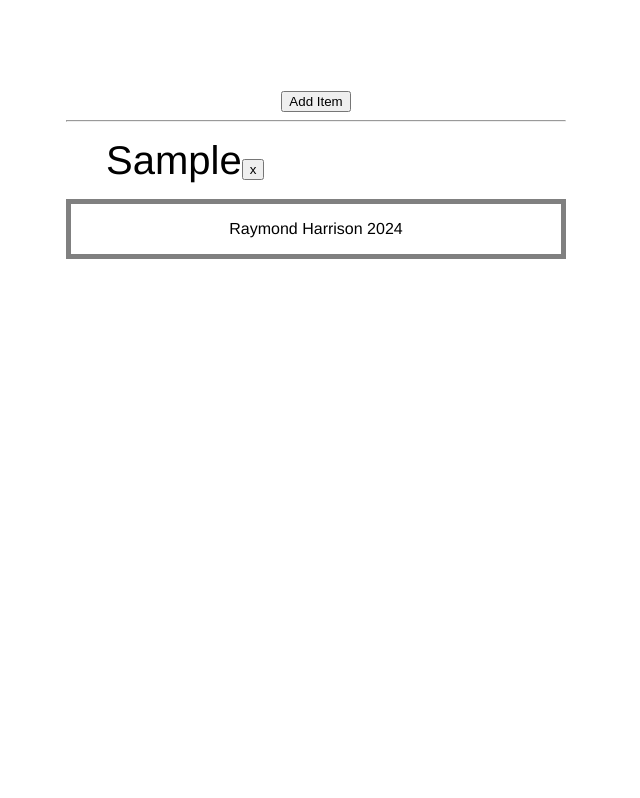
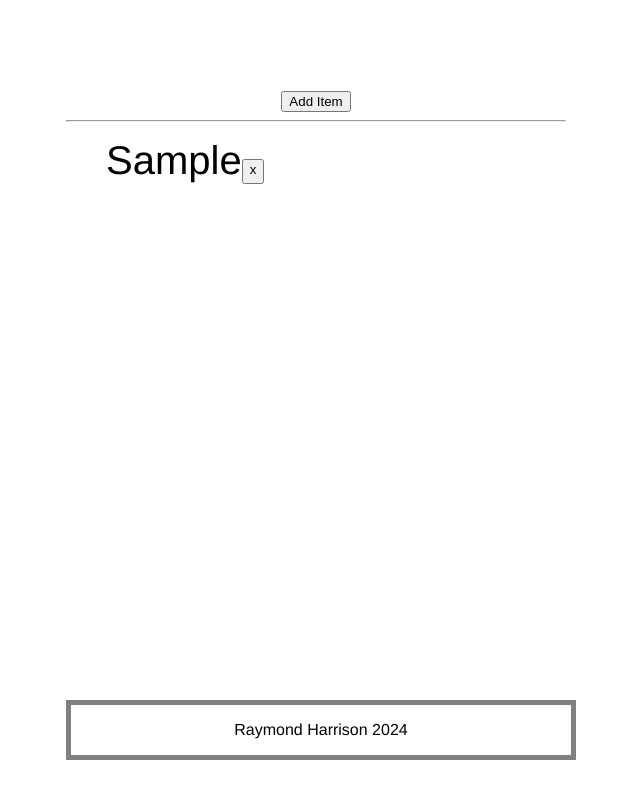
Before and after one commit to Neomonkey1/JavaScript_Projects_1, a plain HTML site: page todo_app/index.html in a window 1280 px wide. Both pictures are taken after typing "Sample" into the empty fields and a click on the button "Add Item". Shown: the whole page, without its empty margins (324-964 px from the left). Drawn offline with Linux system fonts and the light colour scheme.

Commit message:
Update todo.css

```diff
--- a/todo_app/CSS/todo.css
+++ b/todo_app/CSS/todo.css
@@ -1,6 +1,7 @@
 html{
     font-family: 'Avenir Next', Helvetica, sans-serif;
     text-align: center;
+    height: 100%;
 }
 body{
     max-width: 500px;
@@ -26,9 +27,14 @@ li{
     list-style: none;
     margin: 0;
 }
-#footer{
+footer{
     position: -webkit-sticky;
     position: sticky;
     bottom: 0;
+    top: 700px;
+    width: 500px;
     border: 5px solid gray;
 }
+.remove{
+    padding-bottom: 5px;
+}
```
